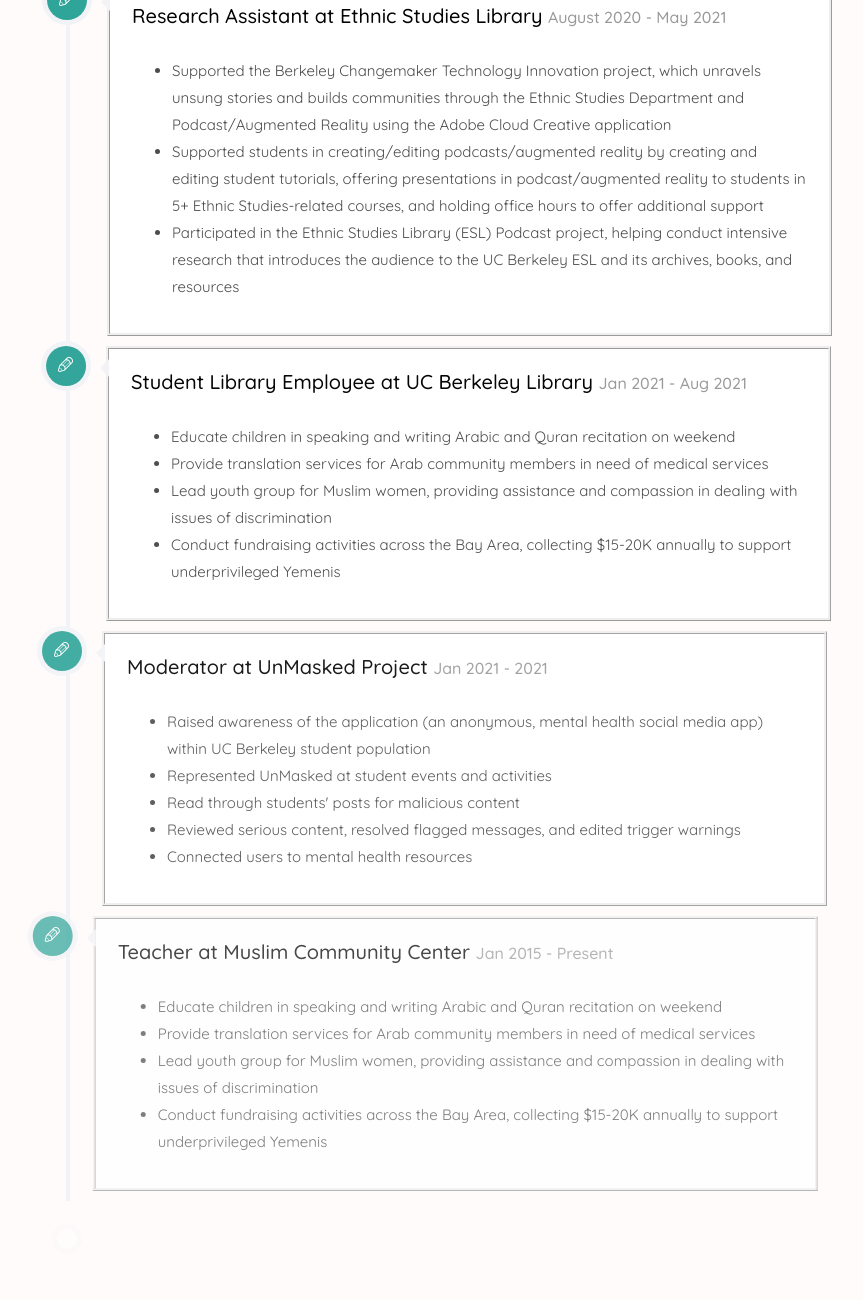
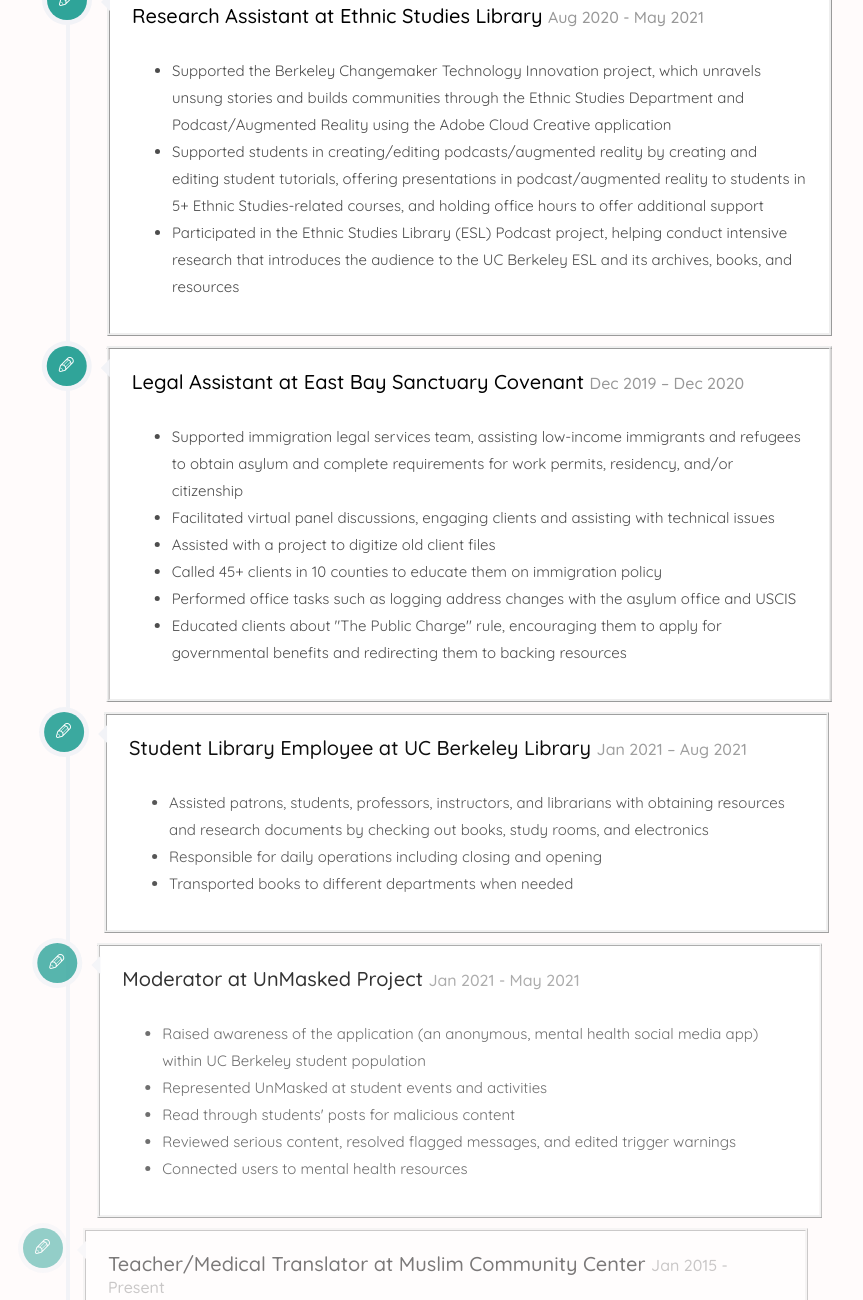
Before and after one commit to ZHadjah/Mused-Portfolio, a plain HTML site: page index.html in a window 1280 px wide. Shown: the part 4669-5969 px from the top of the page, without its empty margins (356-1219 px from the left). Drawn offline with nearby package versions, Linux system fonts and the light colour scheme; files whose address does not match are found by name; a web font is replaced by a local one.

Commit message:
html set in place

```diff
--- a/index.html
+++ b/index.html
@@ -572,7 +572,7 @@ database
                         <div class="timeline-label">
                           <h2>
                             <a href="#">Research Assistant at Ethnic Studies Library</a>
-                            <span>August 2020 - May 2021</span>
+                            <span>Aug 2020 - May 2021</span>
                           </h2>
 						  <ul>
                             <li>
@@ -594,6 +594,45 @@ database
                       </div>
                     </article>
 
+					<article
+                      class="timeline-entry animate-box"
+                      data-animate-effect="fadeInLeft"
+                    >
+                      <div class="timeline-entry-inner">
+                        <div class="timeline-icon color-5">
+                          <i class="icon-pen2"></i>
+                        </div>
+                        <div class="timeline-label">
+                          <h2>
+                            <a href="#">Legal Assistant at East Bay Sanctuary Covenant</a>
+                            <span>Dec 2019 – Dec 2020</span>
+                          </h2>
+                          <ul>
+                            <li>
+								Supported immigration legal services team, assisting low-income immigrants and refugees to obtain asylum and
+complete requirements for work permits, residency, and/or citizenship
+                            </li>
+                            <li>
+								Facilitated virtual panel discussions, engaging clients and assisting with technical issues
+                            </li>
+                            <li>
+								Assisted with a project to digitize old client files
+                            </li>
+							<li>
+								Called 45+ clients in 10 counties to educate them on immigration policy
+                            </li>
+							<li>
+								Performed office tasks such as logging address changes with the asylum office and USCIS
+                            </li>
+							<li>
+								Educated clients about "The Public Charge'' rule, encouraging them to apply for governmental benefits and redirecting
+them to backing resources
+                            </li>
+                          </ul>
+                        </div>
+                      </div>
+                    </article>
+
                     <article
                       class="timeline-entry animate-box"
                       data-animate-effect="fadeInLeft"
@@ -605,26 +644,18 @@ database
                         <div class="timeline-label">
                           <h2>
                             <a href="#">Student Library Employee at UC Berkeley Library</a>
-                            <span>Jan 2021 - Aug 2021</span>
+                            <span>Jan 2021 – Aug 2021</span>
                           </h2>
                           <ul>
                             <li>
-                              Educate children in speaking and writing Arabic
-                              and Quran recitation on weekend
+								Assisted patrons, students, professors, instructors, and librarians with obtaining resources and research documents by
+								checking out books, study rooms, and electronics
                             </li>
                             <li>
-                              Provide translation services for Arab community
-                              members in need of medical services
+								Responsible for daily operations including closing and opening
                             </li>
                             <li>
-                              Lead youth group for Muslim women, providing
-                              assistance and compassion in dealing with issues
-                              of discrimination
-                            </li>
-                            <li>
-                              Conduct fundraising activities across the Bay
-                              Area, collecting $15-20K annually to support
-                              underprivileged Yemenis
+								Transported books to different departments when needed
                             </li>
                           </ul>
                         </div>
@@ -642,7 +673,7 @@ database
                         <div class="timeline-label">
                           <h2>
                             <a href="#">Moderator at UnMasked Project</a>
-                            <span>Jan 2021 - 2021</span>
+                            <span>Jan 2021 - May 2021</span>
                           </h2>
                           <ul>
                             <li>
@@ -677,7 +708,7 @@ database
                         </div>
                         <div class="timeline-label">
                           <h2>
-                            <a href="#">Teacher at Muslim Community Center</a>
+                            <a href="#">Teacher/Medical Translator at Muslim Community Center</a>
                             <span>Jan 2015 - Present</span>
                           </h2>
                           <ul>
```
